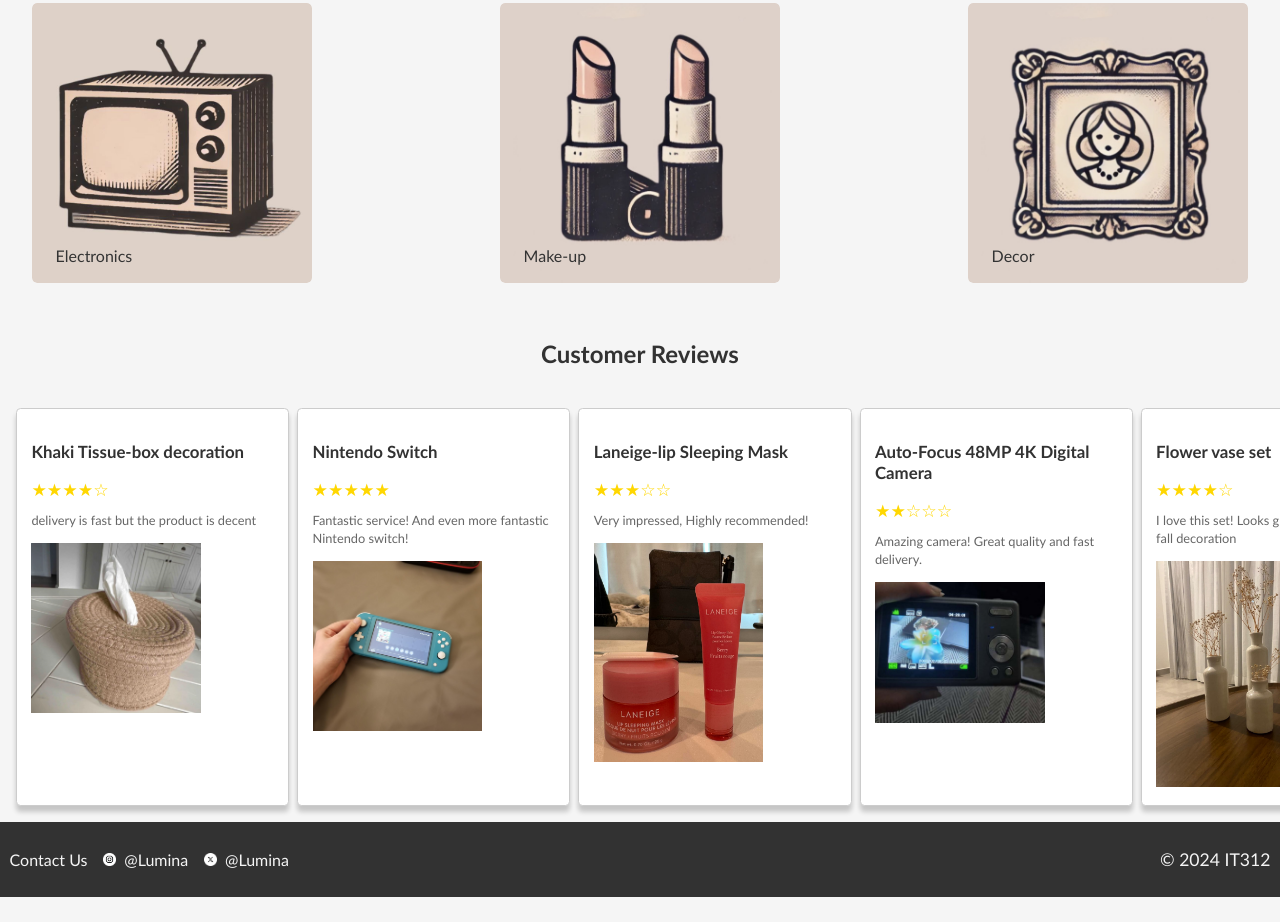
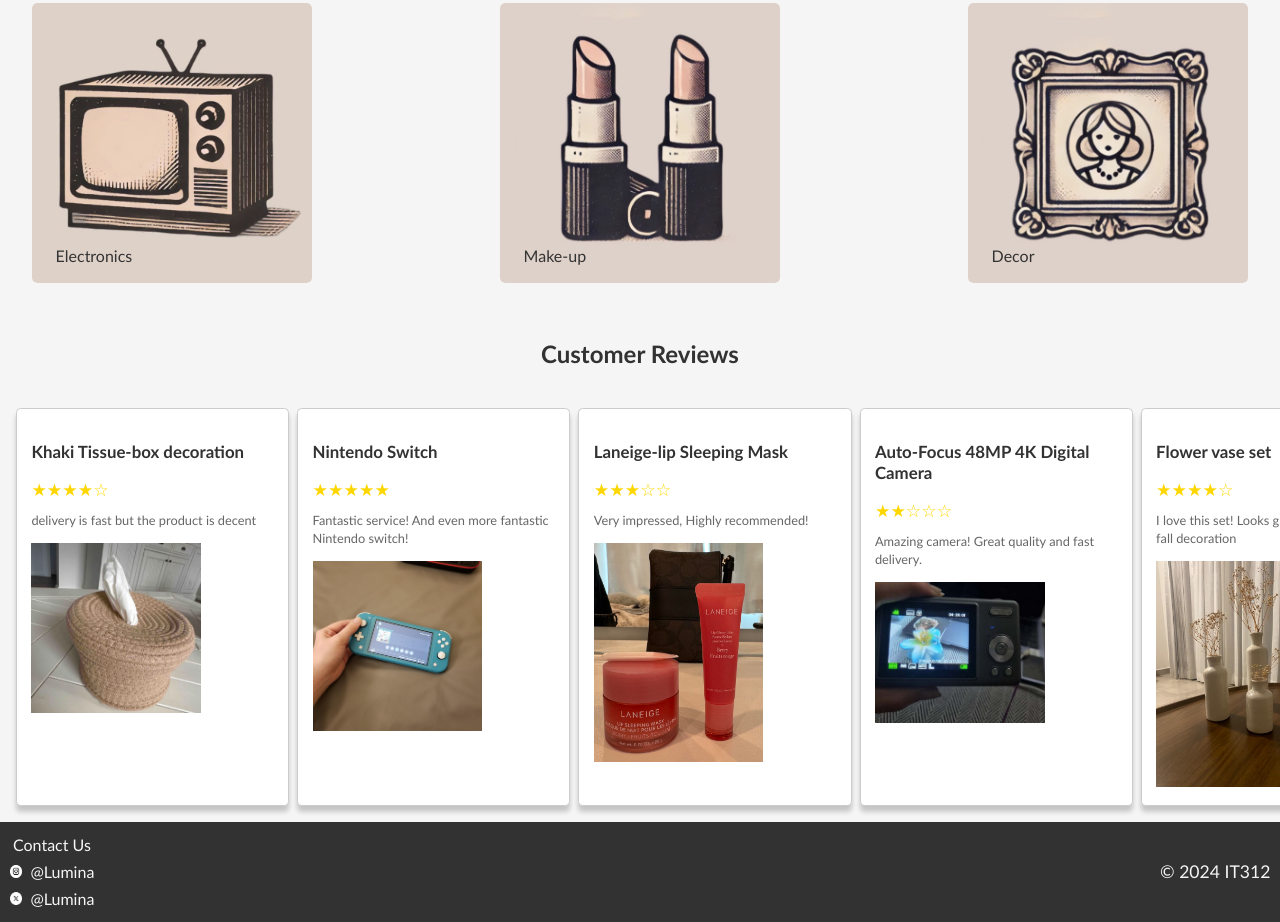
Before and after one commit to lumina-store/Lumina, a plain HTML site: page index.html in a window 1280 px wide. Shown: the part 1590-2512 px from the top of the page. Before the commit the page ends 2487 px from the top, so only its background shows below. Drawn offline with Linux system fonts and the light colour scheme.

Commit message:
Update styles.css

```diff
--- a/styles.css
+++ b/styles.css
@@ -1520,7 +1520,7 @@ body.dark-mode .review .rating-stars button {
 
     footer .contact-info {
         display: flex;
-        gap: 1em;
+        flex-direction: column;
         align-items: center;
     }
 
```
